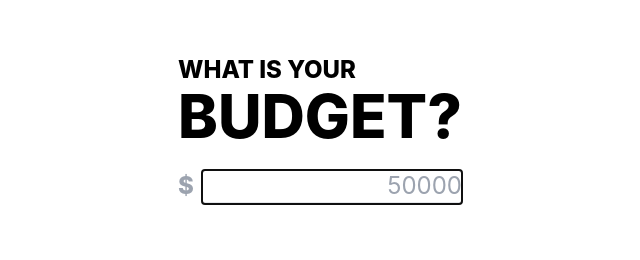
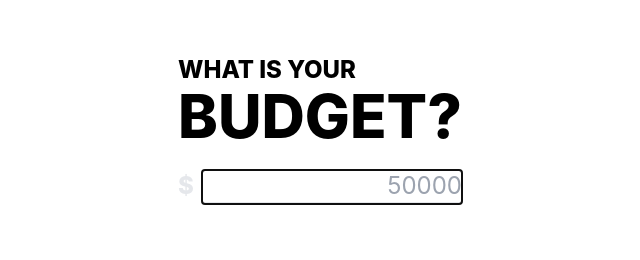
Before and after one commit to daltonscharff/budget-calculator, a React (Create React App) app: page / in a window 1280 px wide. Shown: the part 207-467 px from the top of the page, without its empty margins (320-960 px from the left). Built offline with nearby package versions, Linux system fonts and the light colour scheme; no server answers; the database is empty.

Commit message:
makes $ a lighter gray

```diff
--- a/src/pages/BudgetInputPage.tsx
+++ b/src/pages/BudgetInputPage.tsx
@@ -30,7 +30,7 @@ function BudgetInputPage(props: Props) {
         <div className="uppercase text-2xl font-extrabold">What is your</div>
         <div className="uppercase text-6xl font-extrabold">Budget?</div>
         <div className="my-6 flex">
-          <span className="text-2xl mr-2 text-gray-400 flex-grow-0 font-extrabold">
+          <span className="text-2xl mr-2 text-gray-200 flex-grow-0 font-extrabold">
             $
           </span>
           <input
```
